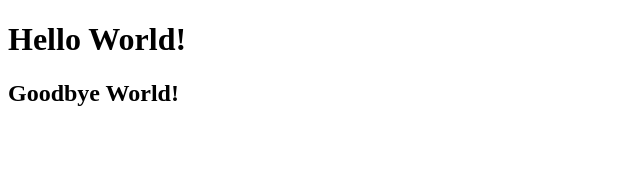
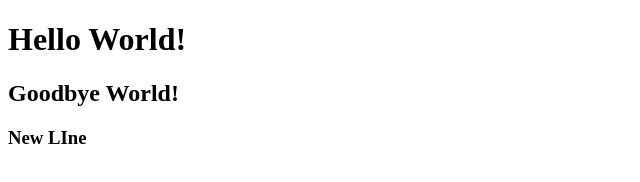
Before and after one commit to carmelaem/hello-world, a plain HTML site: page index.html in a window 1280 px wide. Shown: the whole page, without its empty margins (0-640 px from the left). Drawn offline with Linux system fonts and the light colour scheme.

Commit message:
third commit

```diff
--- a/index.html
+++ b/index.html
@@ -9,5 +9,6 @@
 
 <h1>Hello World!</h1>
 <h2>Goodbye World!</h2>
+<h3>New LIne</h3>
 </body>
 </html>
```
